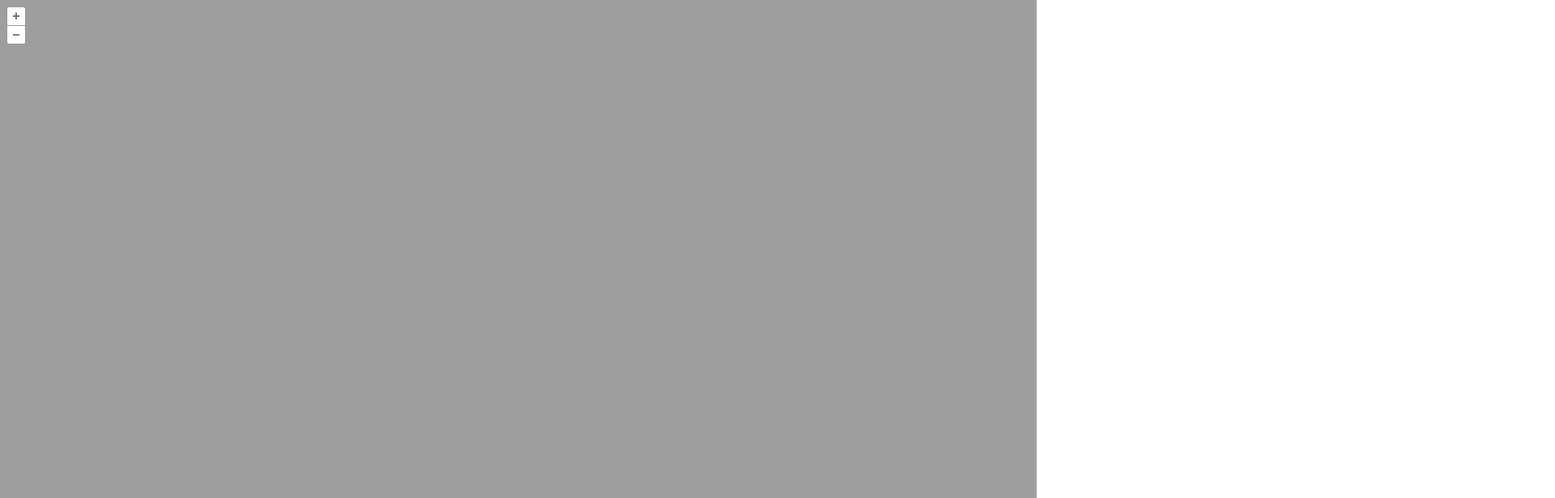
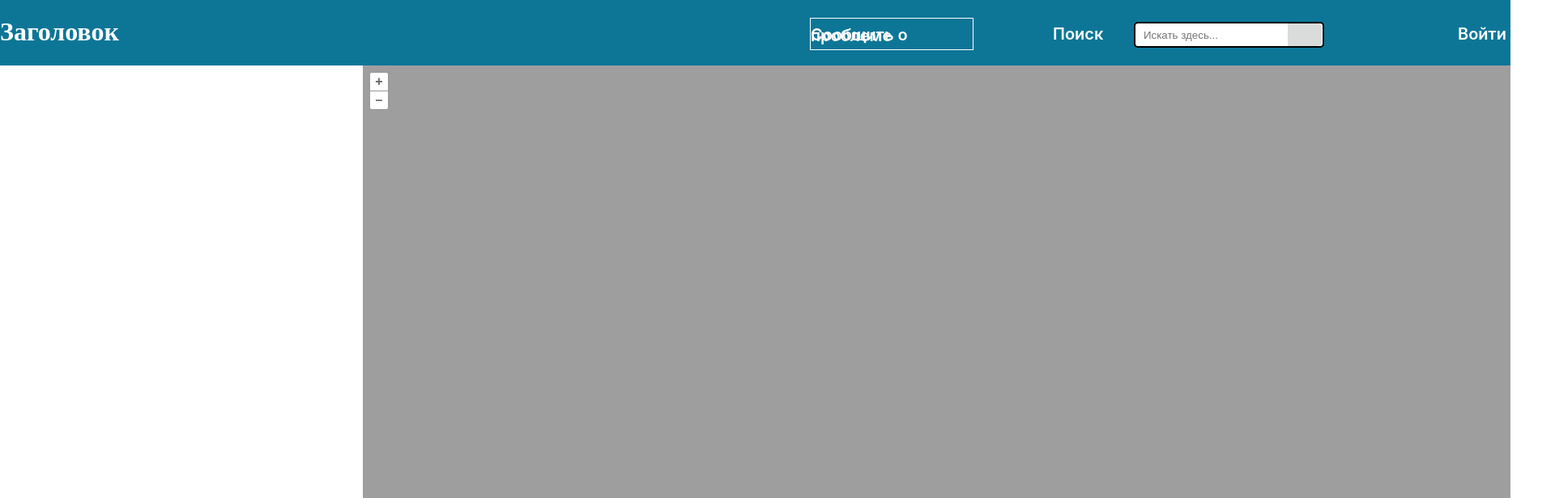
Before and after one commit to Tasya2000/open-layers-app, a website built with Vite: page index.html in a window 1280 px wide. Shown: the top 616 px of the page at 81% size, 1920 px wide, since content can reach past the window. Built offline with nearby package versions, Linux system fonts and the light colour scheme; files whose address does not match are found by name.

Commit message:
module_1

```diff
--- a/index.html
+++ b/index.html
@@ -7,6 +7,27 @@
     <title>Первый запуск openlayers (git)</title>
   </head>
   <body>
+  <div class="module_1">
+      <h1>Заголовок</h1>
+      <div class="d1">
+     <p >Сообщить о проблеме </p>
+    </div>
+    <div class="d2">
+      <p>Поиск</p>
+    </div>
+
+    <div class="d3">
+      <form>
+      <input type="text" placeholder="Искать здесь...">
+      <button type="submit"></button>
+      </form>
+      </div>
+
+  <div class="d4">
+    <p>Войти</p>
+  </div>
+    </div>
+
     <div id="map"></div>
     <script type="module" src="./main.js"></script>
   </body>
--- a/style.css
+++ b/style.css
@@ -4,9 +4,103 @@ html, body {
   margin: 0;
   height: 100%;
 }
+.module_1{
+ position: absolute;
+ width: 1865px;
+ height: 81px;
+ left: 0px;
+ top: 0px;
+ background: #0D7697;
+ color: #FFFFFF;
+}
+
+.d1{
+box-sizing: border-box;
+position: absolute;
+width: 202px;
+height: 40px;
+left: 1000px;
+top: 22px;
+/* background: rgba(255, 255, 255, 0.38); */
+border: 1px solid #FFFFFF;
+
+font-family: 'Inter';
+font-style: normal;
+font-weight: 600;
+font-size: 20px;
+line-height: 1px;
+}
+
+.d2{
+  box-sizing: border-box;
+position: absolute;
+width: 202px;
+height: 40px;
+left: 1300px;
+top: 22px;
+
+  font-family: 'Inter';
+  font-style: normal;
+  font-weight: 600;
+  font-size: 20px;
+  line-height: 1px;
+  }
+
+  .d3{
+    position: absolute;
+    width: 232px;
+    height: 26px;
+    left: 1400px;
+    top: 27px;
+  }
+  .d3 input {
+      width: 219px;
+      height: 26px;
+      padding-left: 10px;
+      border: 2px solid #000000;
+      border-radius: 5px;
+      outline: none;
+      background: #ffffff;
+      color: #9E9C9C;
+      }
+    .d3 button {
+      position: absolute;
+      top: 2px;
+      right: 0px;
+      width: 42px;
+      height: 28px;
+      border: none;
+      background: #dadbdb;
+      border-radius: 0 5px 5px 0;
+      cursor: pointer;
+      }
+    .d3 button:before {
+      content: "\f002";
+      font-family: FontAwesome;
+      font-size: 16px;
+      color: #F9F0DA;
+  }
+
+  .d4{
+    box-sizing: border-box;
+  position: absolute;
+  width: 202px;
+  height: 40px;
+  left: 1800px;
+  top: 22px;
+
+    font-family: 'Inter';
+    font-style: normal;
+    font-weight: 600;
+    font-size: 20px;
+    line-height: 1px;
+    }
+
+
 #map {
   position: absolute;
-  top: 0;
-  bottom: 0;
-  width: 100%;
+  height: 884px;
+  left: 448px;
+  top: 81px;
+  width: 1417px;
 }
```
